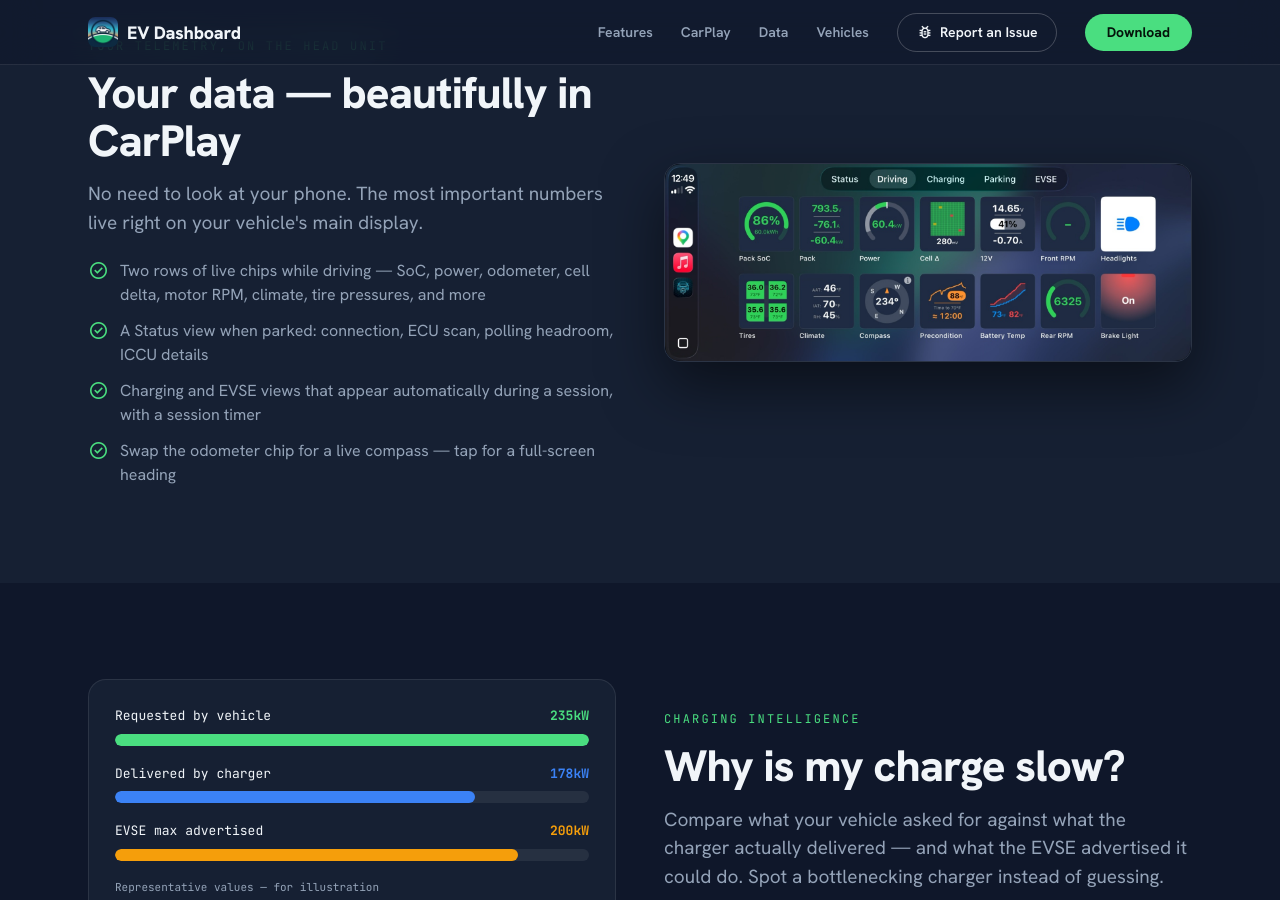
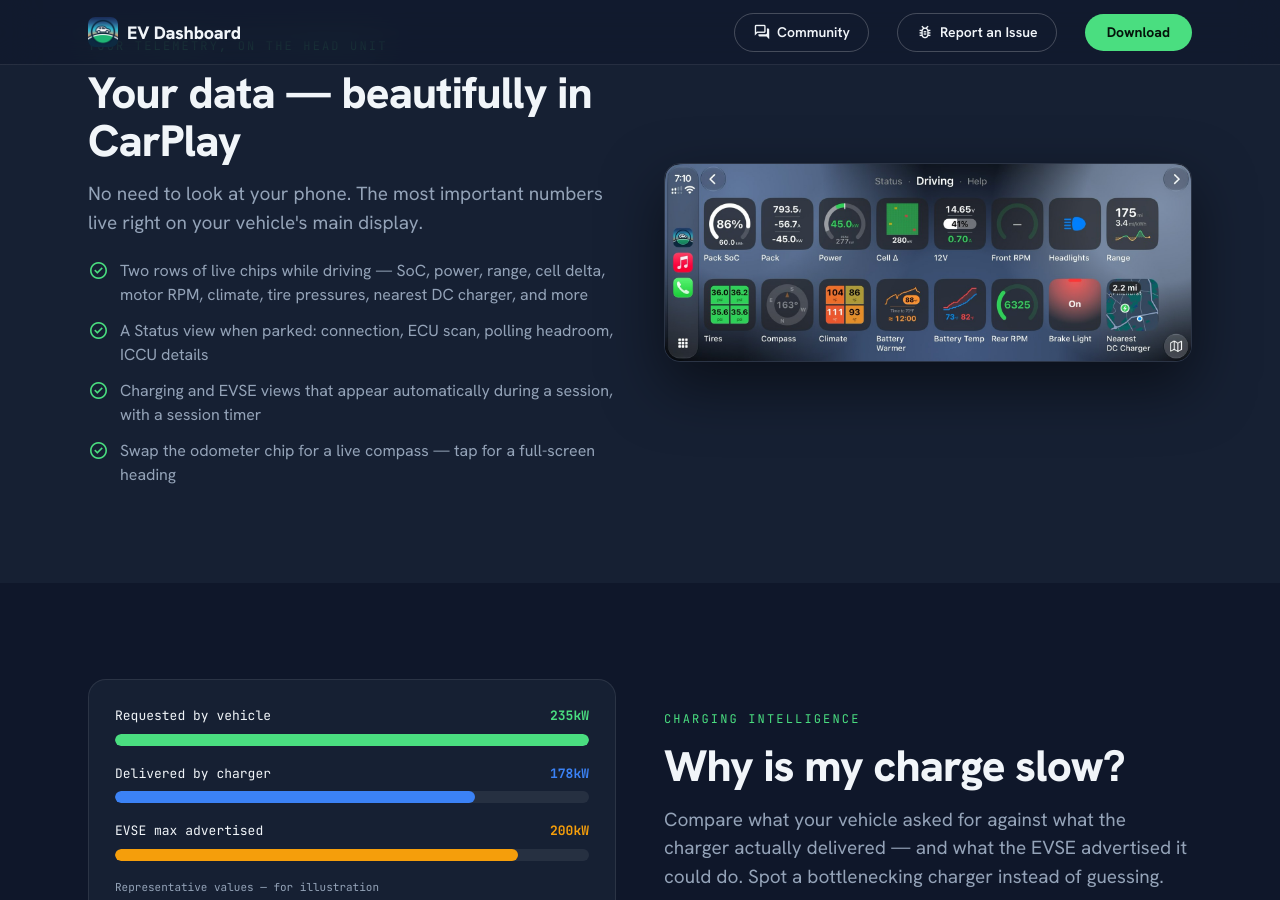
Before and after one commit to gburlingame/ioniq-app, a Jekyll site: the page built from index.html, in a window 1280 px wide and 900 px high, scrolled down 2702 px. Built offline with Jekyll 4.4.1, drawn with Linux system fonts in a browser that asks for light colours; some of the changed text lies outside the part shown.

Commit message:
feat(site): EV3 and GV60 ship fully supported, forum link, 3.0 CarPlay shot
Kia EV3 and Genesis GV60 move from "Coming soon" to verified full
support. With nothing left in the second state, the two-state legend on
the landing page and the split headings in features.md would have
implied some vehicles still were not ready, so both collapse to a single
list. The .dot.near CSS stays for the next vehicle that needs it.

Softens the adapter claim in the three places that promised too much.
The landing headline is now "Works with all popular brand name BLE
ELM327 adapters", and support.md follows. This matters because the same
support page documents a $5 unbranded ELM327 that did not work, so "any
ELM327-compatible adapter" contradicted the warning three lines below
it. Dropping "just" from "it just has to be BLE" removes the last of it.

Adds forum.imanevp.com as a Community pill in the nav and the footer.
The four section anchors it replaces were already hidden under 760px, so
they were desktop-only decoration on a page built for scrolling; a
pill-ghost is excluded from that hide rule and survives as an icon. The
hero button still uses #features, so the section ids stay live.

Replaces the CarPlay screenshot with the 3.0 capture. The old one showed
the five-tab bar, seven chips per row and the previous app icon. Same
2.67 aspect, so the slot is unchanged. The first bullet now says range
and nearest DC charger, matching what the new capture actually shows --
its odometer slot holds the compass, which is what the last bullet
describes.

Co-Authored-By: Claude Opus 5 <noreply@anthropic.com>
Claude-Session: https://claude.ai/code/session_01Vbu3U1MJ74hAVLKmumhQoF

```diff
--- a/index.html
+++ b/index.html
@@ -9,10 +9,7 @@ nav_exclude: true
 <nav><div class="nav-inner">
   <div class="brand"><img src="{{ '/assets/images/app-icon-64.png' | relative_url }}" alt="">EV Dashboard</div>
   <div class="nav-links">
-    <a href="#features">Features</a>
-    <a href="#carplay">CarPlay</a>
-    <a href="#data">Data</a>
-    <a href="#vehicles">Vehicles</a>
+    <a href="https://forum.imanevp.com" target="_blank" rel="noopener" class="pill-ghost"><span class="material-symbols-outlined">forum</span><span class="label">Community</span></a>
     <a href="https://github.com/gburlingame/ioniq-app/issues" target="_blank" rel="noopener" class="pill-ghost"><span class="material-symbols-outlined">bug_report</span><span class="label">Report an Issue</span></a>
     <a href="https://apps.apple.com/app/id6761347502" target="_blank" rel="noopener" class="pill">Download</a>
   </div>
@@ -83,7 +80,7 @@ nav_exclude: true
       <h2>Your data &mdash; beautifully in CarPlay</h2>
       <p class="lead">No need to look at your phone. The most important numbers live right on your vehicle's main display.</p>
       <ul class="feature-list">
-        <li><span class="material-symbols-outlined">check_circle</span>Two rows of live chips while driving &mdash; SoC, power, odometer, cell delta, motor RPM, climate, tire pressures, and more</li>
+        <li><span class="material-symbols-outlined">check_circle</span>Two rows of live chips while driving &mdash; SoC, power, range, cell delta, motor RPM, climate, tire pressures, nearest DC charger, and more</li>
         <li><span class="material-symbols-outlined">check_circle</span>A Status view when parked: connection, ECU scan, polling headroom, ICCU details</li>
         <li><span class="material-symbols-outlined">check_circle</span>Charging and EVSE views that appear automatically during a session, with a session timer</li>
         <li><span class="material-symbols-outlined">check_circle</span>Swap the odometer chip for a live compass &mdash; tap for a full-screen heading</li>
@@ -212,17 +209,16 @@ nav_exclude: true
     <div class="vchip"><span class="dot full"></span>Kia EV6</div>
     <div class="vchip"><span class="dot full"></span>Kia EV6 GT</div>
     <div class="vchip"><span class="dot full"></span>Kia EV9</div>
-    <div class="vchip"><span class="dot near"></span>Kia EV3</div>
-    <div class="vchip"><span class="dot near"></span>Genesis GV60</div>
+    <div class="vchip"><span class="dot full"></span>Kia EV3</div>
+    <div class="vchip"><span class="dot full"></span>Genesis GV60</div>
   </div>
-  <div class="veh-legend"><span style="color:var(--primary)">&#9679;</span> Verified full support &nbsp;&nbsp; <span style="color:var(--tertiary)">&#9679;</span> Coming soon</div>
 </div></section>
 
 <!-- ADAPTERS -->
 <section id="adapters" class="pad"><div class="wrap center">
   <div class="eyebrow">Which adapter?</div>
-  <h2>Any BLE ELM327 adapter works</h2>
-  <p class="lead center">The app talks to your car through an inexpensive OBD-II adapter. It just has to be <b>Bluetooth Low Energy (BLE)</b>. These are tested and verified:</p>
+  <h2>Works with all popular brand name BLE ELM327 adapters</h2>
+  <p class="lead center">The app talks to your car through an inexpensive OBD-II adapter. It has to be <b>Bluetooth Low Energy (BLE)</b>. These are tested and verified:</p>
   <div class="veh">
     <div class="vchip"><span class="material-symbols-outlined ok">check_circle</span>Vgate vLinker MC+</div>
     <div class="vchip"><span class="material-symbols-outlined ok">check_circle</span>Vgate iCar Pro 2S</div>
@@ -260,6 +256,7 @@ nav_exclude: true
     <div class="foot-brand"><img src="{{ '/assets/images/app-icon-64.png' | relative_url }}" alt="">EV Dashboard</div>
     <div class="foot-links">
       <a href="{{ '/support' | relative_url }}">Support</a>
+      <a href="https://forum.imanevp.com" target="_blank" rel="noopener">Community Forum</a>
       <a href="{{ '/features' | relative_url }}">Full Feature List</a>
       <a href="{{ '/versions' | relative_url }}">Version History</a>
       <a href="{{ '/why-some-features-are-hard' | relative_url }}">Why Some Features Are Hard</a>
```
Also changed, not shown: features.md (+1 -6 lines), support.md (+2 -2 lines), assets/images/landing/carplay.jpg.
